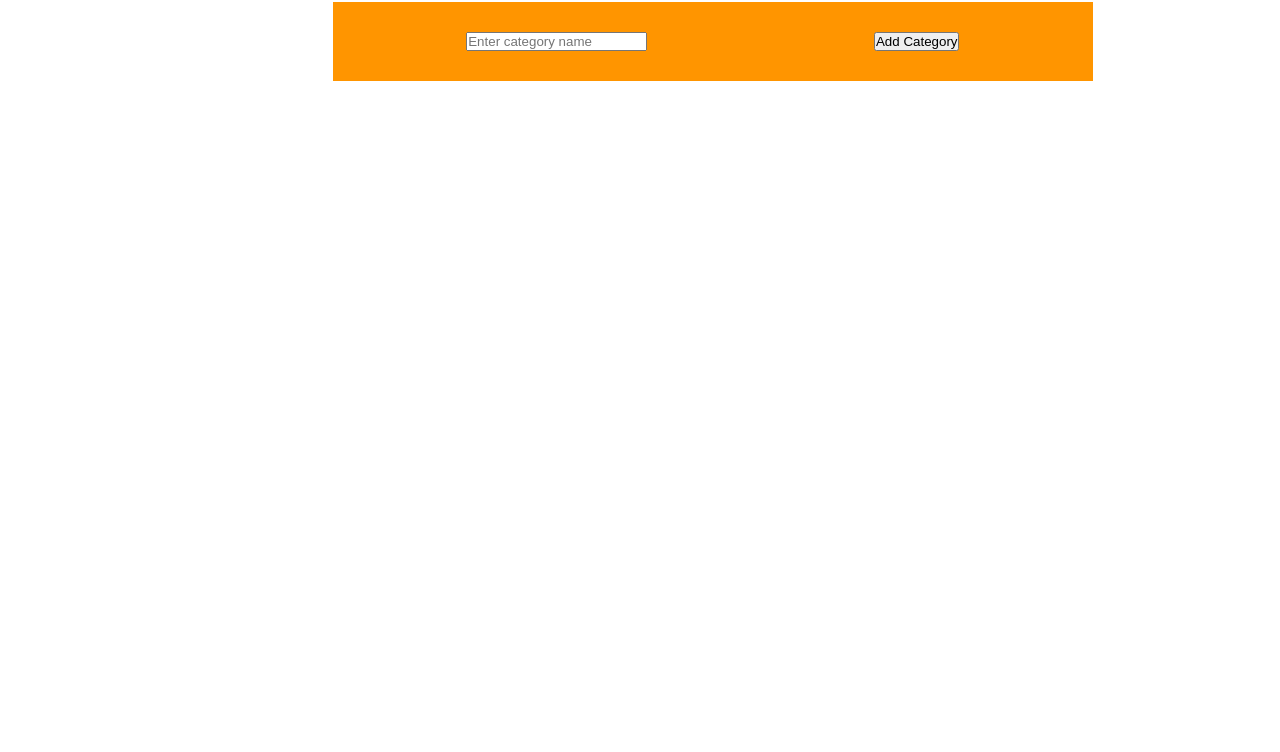
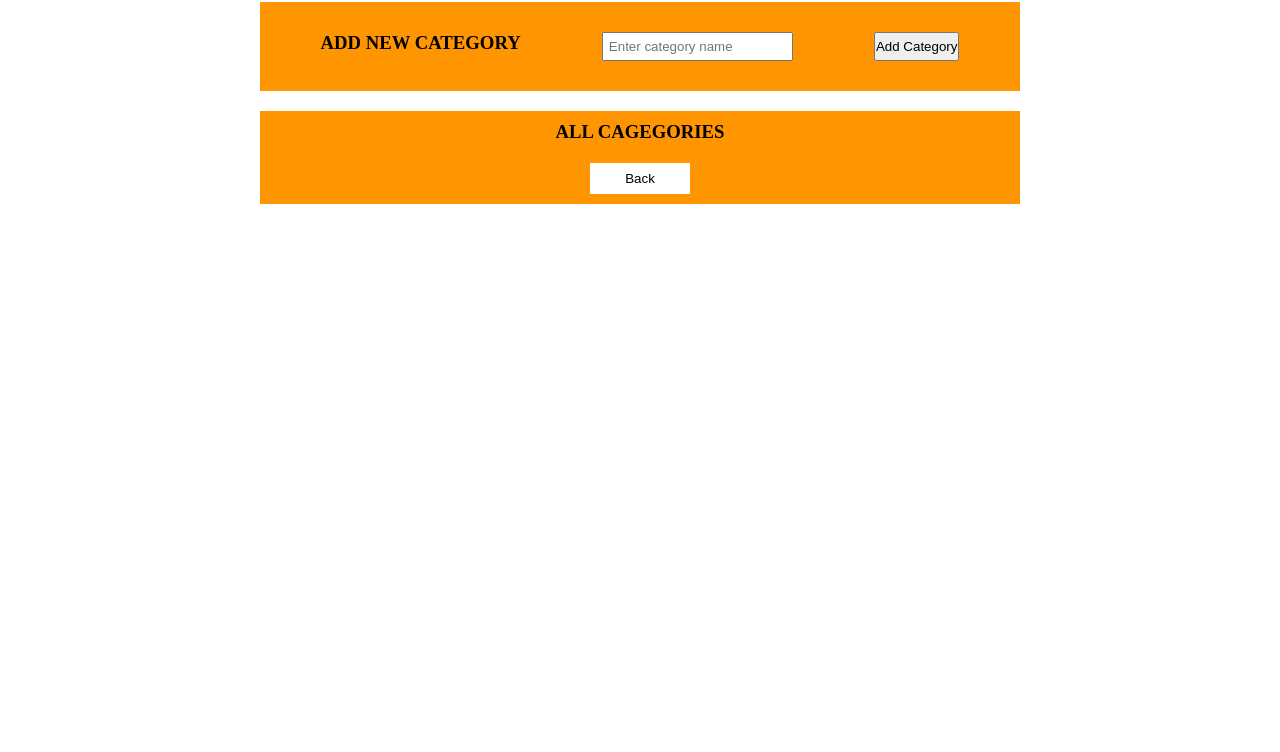
Before and after one commit to soching/pos-system-a8, a plain HTML site: page pages/add_newCategory.html in a window 1280 px wide. Shown: the part 48-800 px from the top of the page. Drawn offline with Linux system fonts and the light colour scheme.

Commit message:
#21 change html, css and javascript for page add new category

```diff
--- a/CSS/new_category.css
+++ b/CSS/new_category.css
@@ -26,6 +26,9 @@ body{
     text-align: center;
     padding-top: 10px;
 
+}
+#categoryName{
+    padding: 5px;
 }
 #button{
     font-size: 12px;
@@ -68,6 +71,7 @@ body{
 #categoryList{
     display: grid;
     gap: 10px;
+    text-transform: uppercase;
 }
 .listItem{
     display: grid;
@@ -94,9 +98,8 @@ body{
     padding: 3px;
 }
 
-
 #back{
-    background: orange;
+    background: white;
     padding: 8px;
     width: 100px;
     border: none;
--- a/pages/add_newCategory.html
+++ b/pages/add_newCategory.html
@@ -7,16 +7,23 @@
 </head>
 
 <body>
-    <h1>Categories</h1>
     <div class="container">
         <form id="categoryForm">
+            <h3> Add New Category</h3>
             <input type="text" id="categoryName" placeholder="Enter category name" required>
             <button type="submit">Add Category</button>
         </form>
+        <div class="categoryname">
+            <h3>All cagegories</h3>
+            <ul id="categoryList"></ul>
+            <a href="../index.html">
+                <button id="back">Back</button>
+            </a>
 
-        <ul id="categoryList"></ul>
+
+        </div>
+
     </div>
-
 
     <div id="cardDetailsContainer"></div>
 
```
